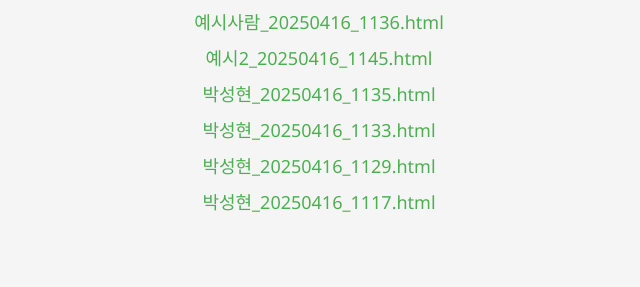
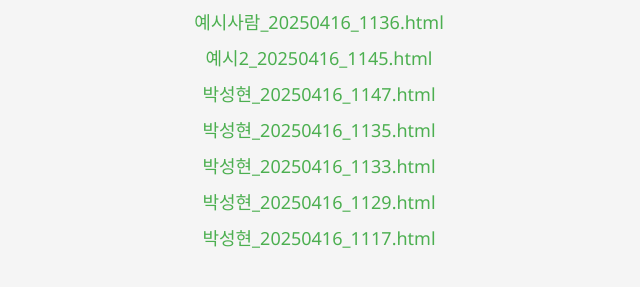
Before and after one commit to 46nek0/46nek0.github.io, a plain HTML site: page results/index.html in a window 1280 px wide. Shown: the part 127-414 px from the top of the page, without its empty margins (321-961 px from the left). Drawn offline with Linux system fonts and the light colour scheme.

Commit message:
🔄 Update index.html

```diff
--- a/results/index.html
+++ b/results/index.html
@@ -17,6 +17,7 @@
   <ul>
     <li><a href="예시사람_20250416_1136.html" target="_blank">예시사람_20250416_1136.html</a></li>
     <li><a href="예시2_20250416_1145.html" target="_blank">예시2_20250416_1145.html</a></li>
+    <li><a href="박성현_20250416_1147.html" target="_blank">박성현_20250416_1147.html</a></li>
     <li><a href="박성현_20250416_1135.html" target="_blank">박성현_20250416_1135.html</a></li>
     <li><a href="박성현_20250416_1133.html" target="_blank">박성현_20250416_1133.html</a></li>
     <li><a href="박성현_20250416_1129.html" target="_blank">박성현_20250416_1129.html</a></li>
```
